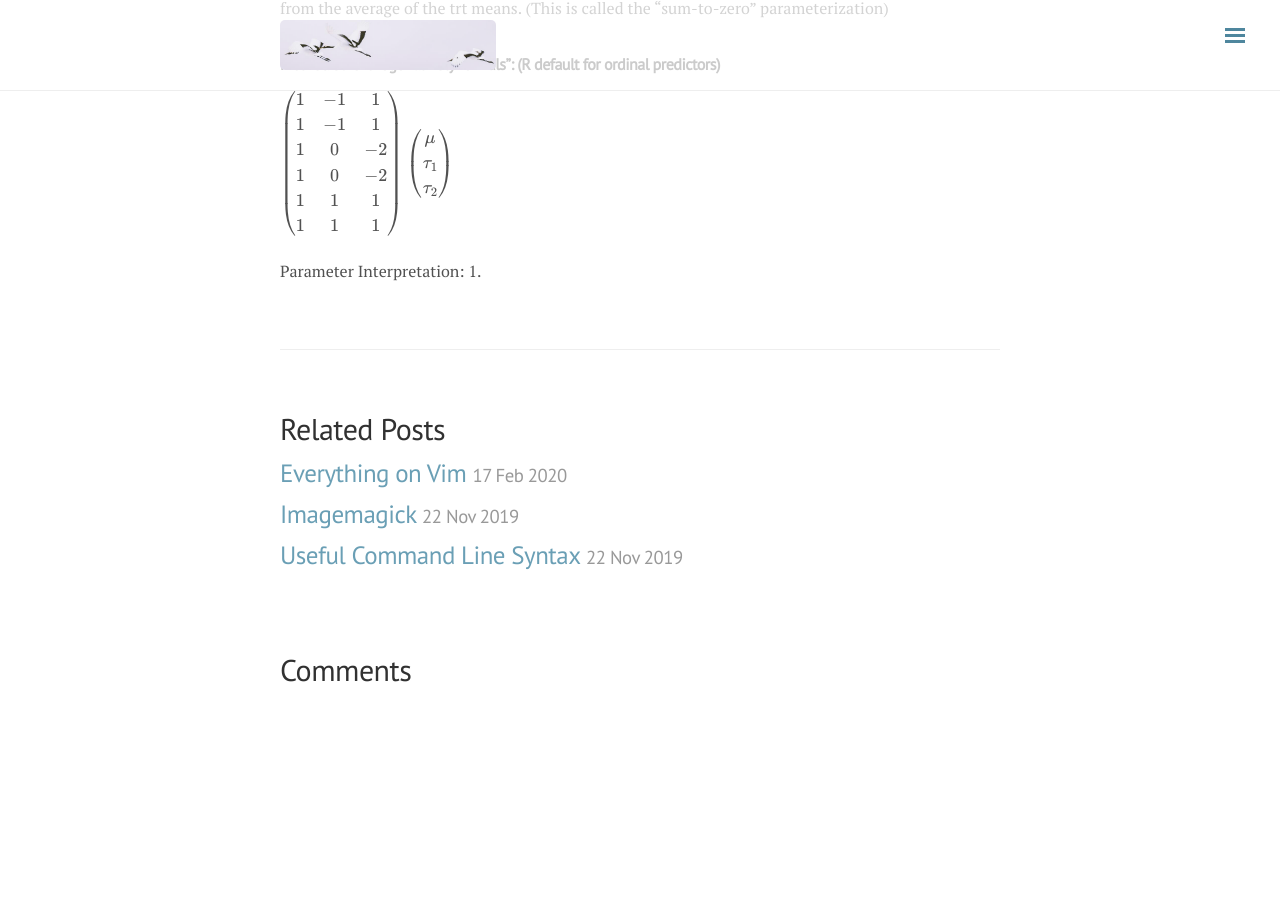
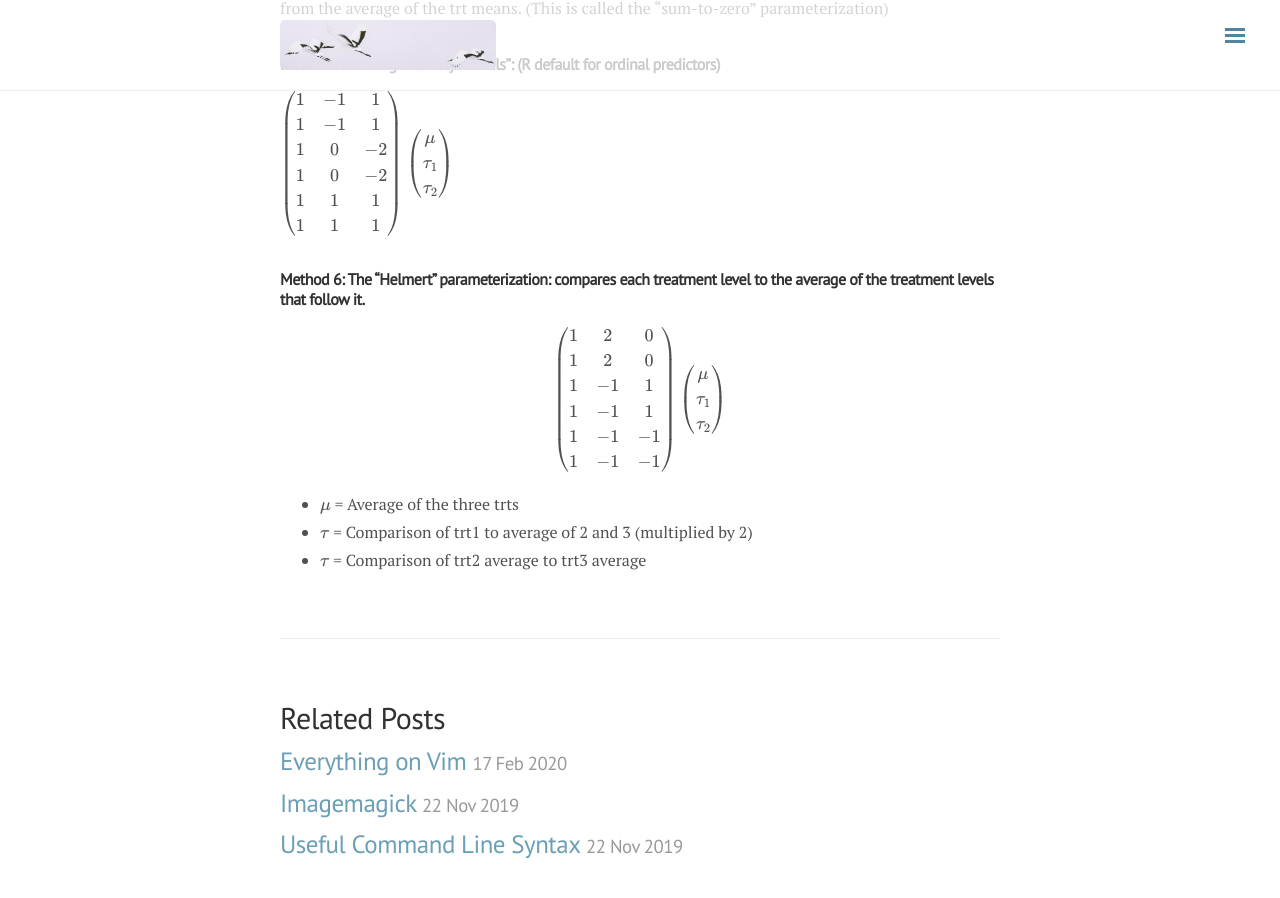
Before and after one commit to ylyy93/my_blog, a Jekyll site: the page built from _posts/phil/2020-03-18-experimental-design.md, in a window 1280 px wide and 900 px high, scrolled down 3496 px. Built offline with Jekyll 4.4.1, drawn with Linux system fonts in a browser that asks for light colours; nearby versions of some CDN libraries; formulas are drawn with MathJax 3; comment, search, counter and statistics services are not loaded; before the commit the page ends 4195 px from its top, so only the background shows below that.

Commit message:
rebuilding site Wed Mar 18 18:51:12 PDT 2020

```diff
--- a/_posts/phil/2020-03-18-experimental-design.md
+++ b/_posts/phil/2020-03-18-experimental-design.md
@@ -156,5 +156,24 @@ $$
 \end{array}\right)
 $$
 
-Parameter Interpretation:
-1.
+##### Method 6: The "Helmert" parameterization: compares each treatment level to the average of the treatment levels that follow it.
+
+$$
+\left(\begin{array}{ccc}
+1 & 2 & 0\\
+1 & 2 & 0\\
+1 & -1 & 1\\
+1 & -1 & 1\\
+1 & -1 & -1\\
+1 & -1 & -1
+\end{array}\right)
+\left(\begin{array}{c}
+\mu \\
+\tau_1 \\
+\tau_2
+\end{array}\right)
+$$
+
+* $\mu$ = Average of the three trts
+* $\tau$ = Comparison of trt1 to average of 2 and 3 (multiplied by 2)
+* $\tau$ = Comparison of trt2 average to trt3 average
```
